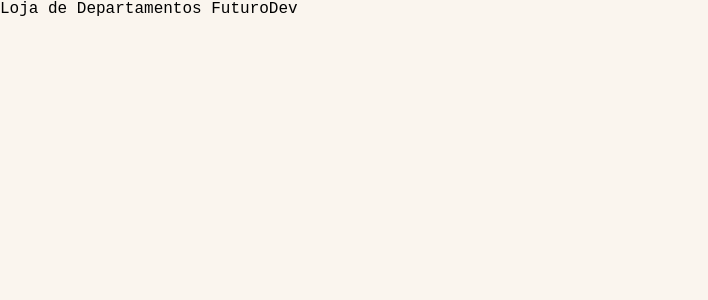
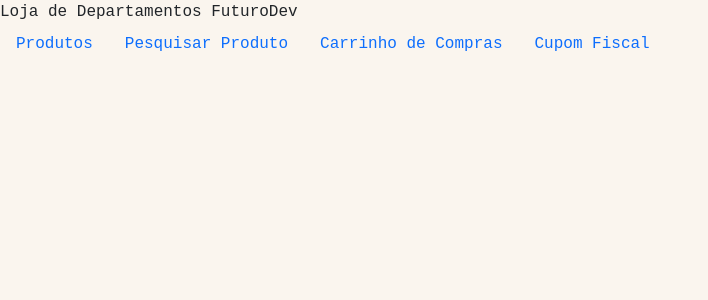
Before and after one commit to AneliseKipper/projeto-modulo-1, a React (Create React App) app: page / in a window 1280 px wide. Shown: the top 300 px of the page, without its empty margins (0-708 px from the left). Built offline with nearby package versions, Linux system fonts and the light colour scheme.

Commit message:
altera a nav manual para uma nav do bootstrap

```diff
--- a/package.json
+++ b/package.json
@@ -6,7 +6,9 @@
     "@testing-library/jest-dom": "^5.16.5",
     "@testing-library/react": "^13.4.0",
     "@testing-library/user-event": "^13.5.0",
+    "bootstrap": "^5.2.3",
     "react": "^18.2.0",
+    "react-bootstrap": "^2.7.2",
     "react-dom": "^18.2.0",
     "react-scripts": "5.0.1",
     "web-vitals": "^2.1.4"
--- a/src/App.js
+++ b/src/App.js
@@ -1,3 +1,4 @@
+import 'bootstrap/dist/css/bootstrap.min.css';
 import Cabecalho from './components/Cabecalho'
 import './App.css';
 
--- a/src/components/Cabecalho.js
+++ b/src/components/Cabecalho.js
@@ -1,18 +1,30 @@
+import Nav from 'react-bootstrap/Nav';
 import React from 'react'
 
 export default function Cabecalho() {
   return (
+    <>
     <header className='container-cabecalho'>
         <span>
             Loja de Departamentos FuturoDev
         </span>
-        <nav>
-            <a href='Produtos'> </a>
-            <a href='PesquisarProduto'> </a>
-            <a href='CarrinhodeCompras'> </a>
-            <a href='CupomFiscal'> </a>
-        </nav>
+
+        <Nav defaultActiveKey="/Setores" as="ul">
+      <Nav.Item as="li">
+        <Nav.Link href="Produtos">Produtos</Nav.Link>
+      </Nav.Item>
+      <Nav.Item as="li">
+        <Nav.Link eventKey="Pesquisar Produto">Pesquisar Produto</Nav.Link>
+      </Nav.Item>
+      <Nav.Item as="li">
+        <Nav.Link eventKey="Carrinho de Compras">Carrinho de Compras</Nav.Link>
+      </Nav.Item>
+      <Nav.Item as="li">
+        <Nav.Link eventKey="Cupom Fiscal">Cupom Fiscal</Nav.Link>
+      </Nav.Item>
+    </Nav>
 
     </header>
+    </>
   )
 }
```
Also changed, not shown: src/components/Cabecalho.css (added), 1 other file (tests, documents, lock files or other folders).
